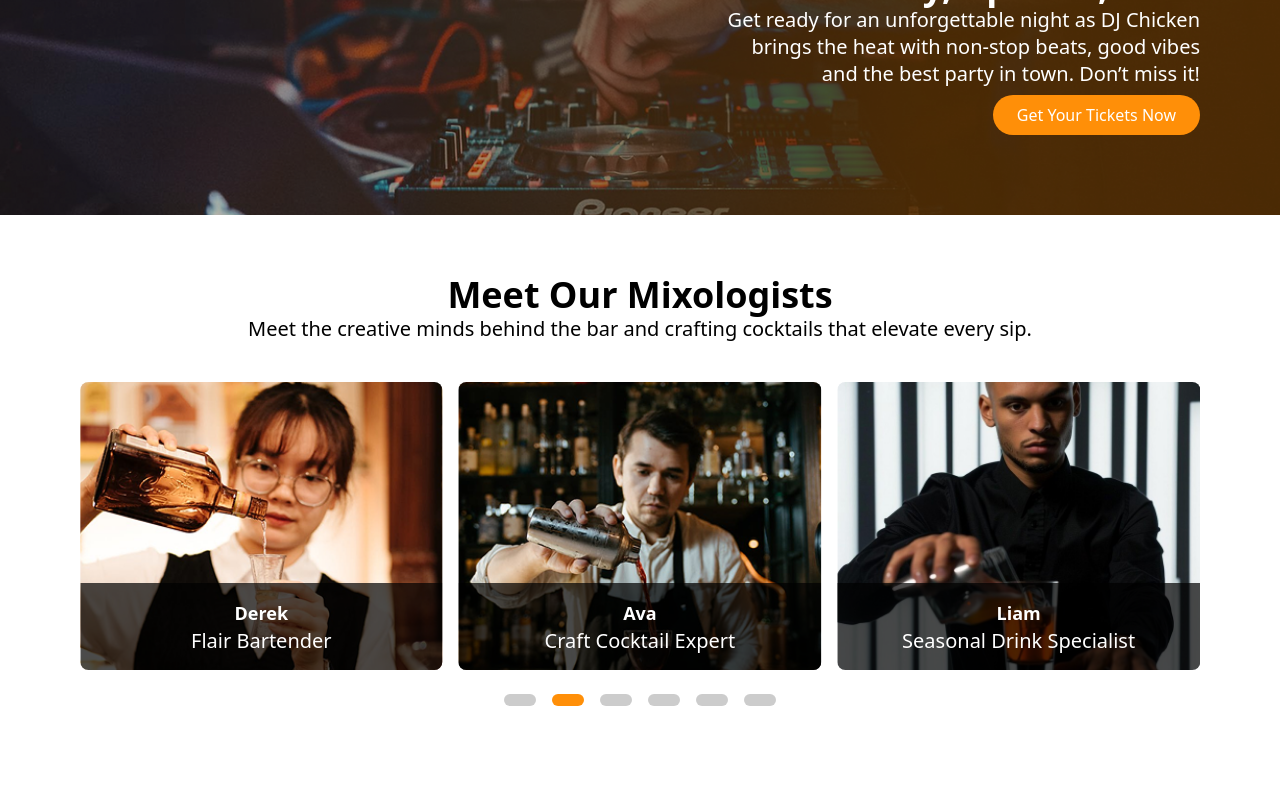
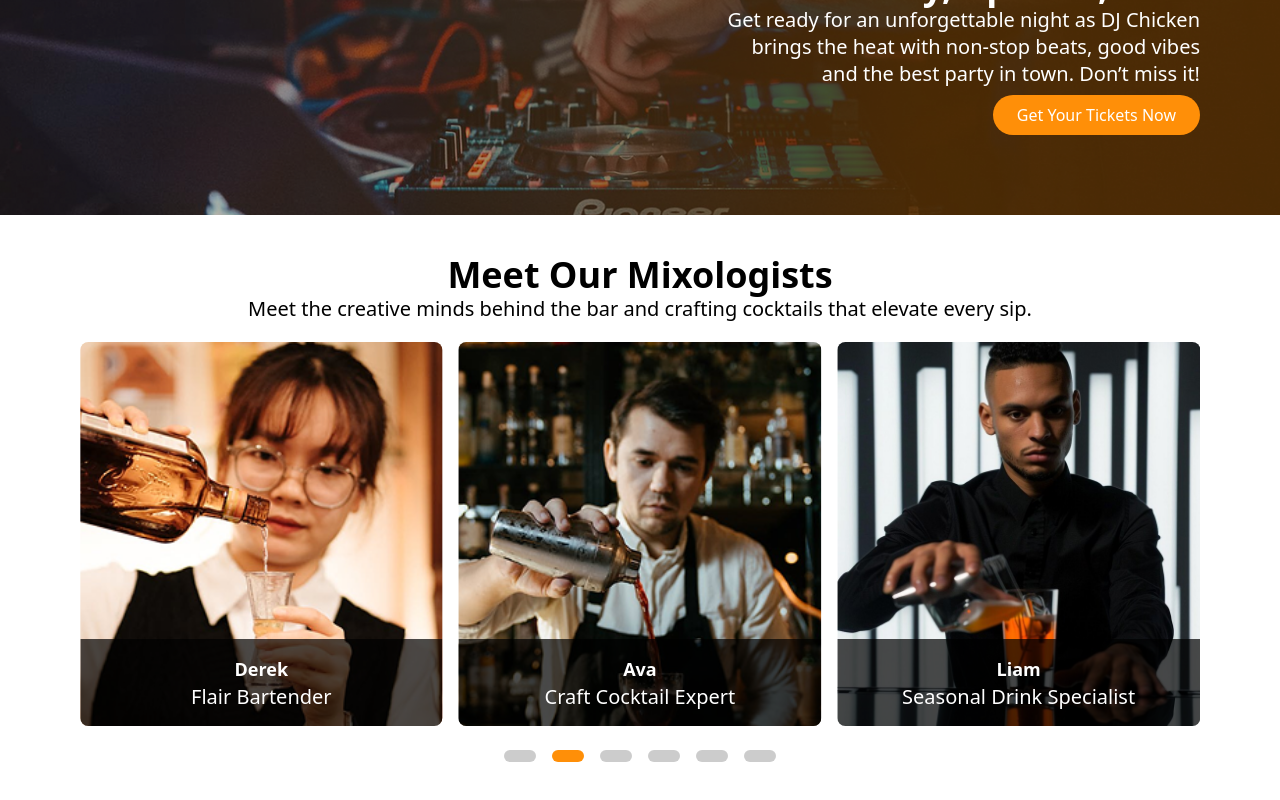
Before and after one commit to Haywhai1/food-wine2, a React (Vite) app in the folder frontend/: page /bar in a window 1280 px wide. Shown: the part 2530-3330 px from the top of the page. Before the commit the page ends 3296 px from the top, so only its background shows below. Built offline with nearby package versions, Linux system fonts and the light colour scheme; a web font is replaced by a local one.

Commit message:
mixologists fixed

```diff
--- a/frontend/src/pages/barLayout/mix/index.jsx
+++ b/frontend/src/pages/barLayout/mix/index.jsx
@@ -42,14 +42,14 @@ const Mix = () => {
 
 
   return (
-    <div className="p-5 md:p-20 md:py-15 md:text-center">
+    <div className="p-5 md:p-20  md:py-10 md:text-center">
       <h3 className="text-2xl sm:text-3xl md:text-4xl">Meet Our Mixologists</h3>
       <p>
         Meet the creative minds behind the bar and crafting cocktails that
         elevate every sip.
       </p>
 
-      <div className="mt-5 md:mt-10">
+      <div className="mt-5 ">
         <Swiper
           modules={[Autoplay, Pagination]}
           spaceBetween={16}
@@ -85,7 +85,7 @@ const Mix = () => {
           {items.map((item, index) => (
             <SwiperSlide key={index}>
             <div
-              className="relative w-full h-72 rounded-lg overflow-hidden bg-cover bg-center"
+              className="relative w-full h-96 rounded-lg overflow-hidden bg-cover bg-center"
               style={{ backgroundImage: `url(${item.imageUrl})` }}
             >
               <div className="absolute bottom-0 left-0 w-full bg-black/70 text-white p-4">
```
